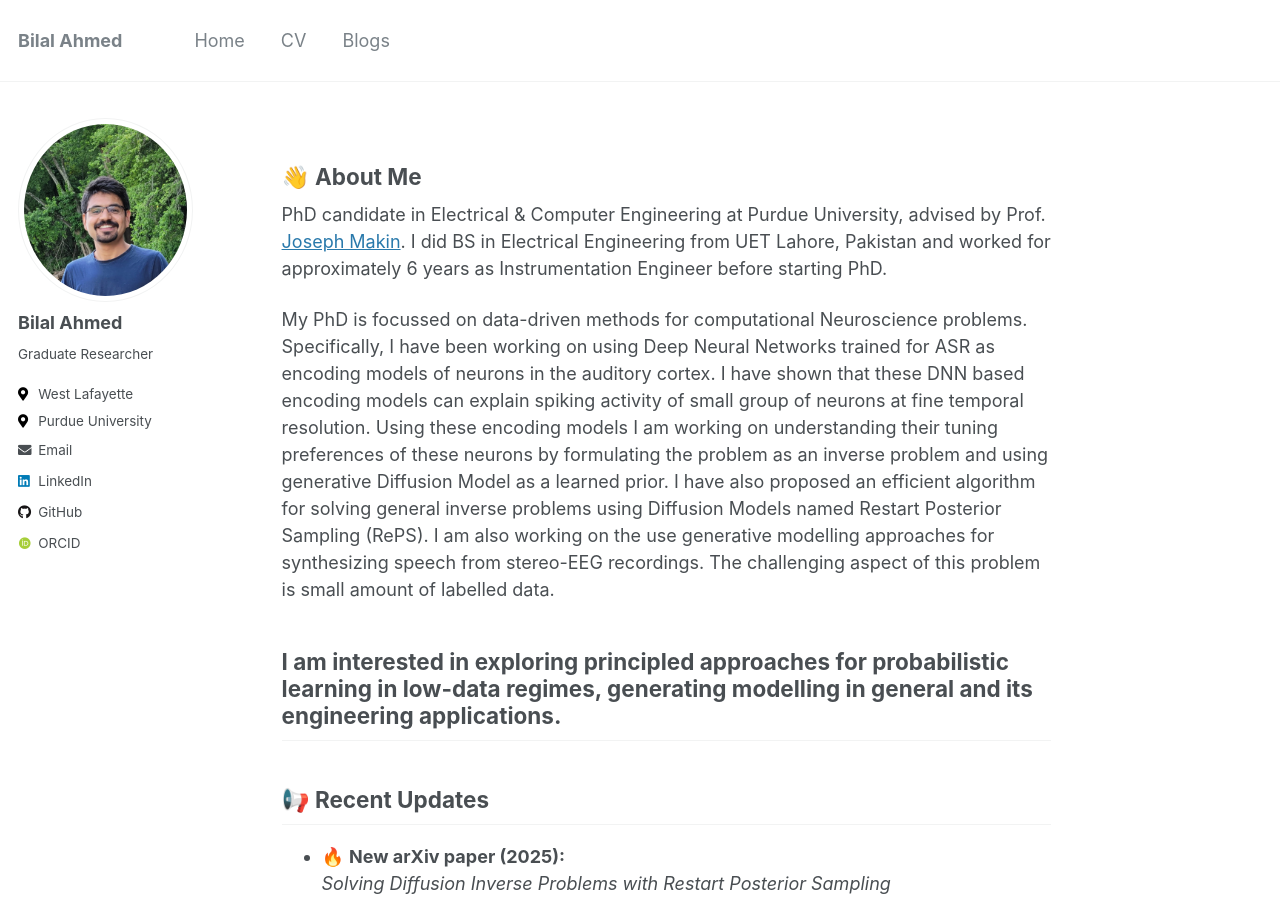
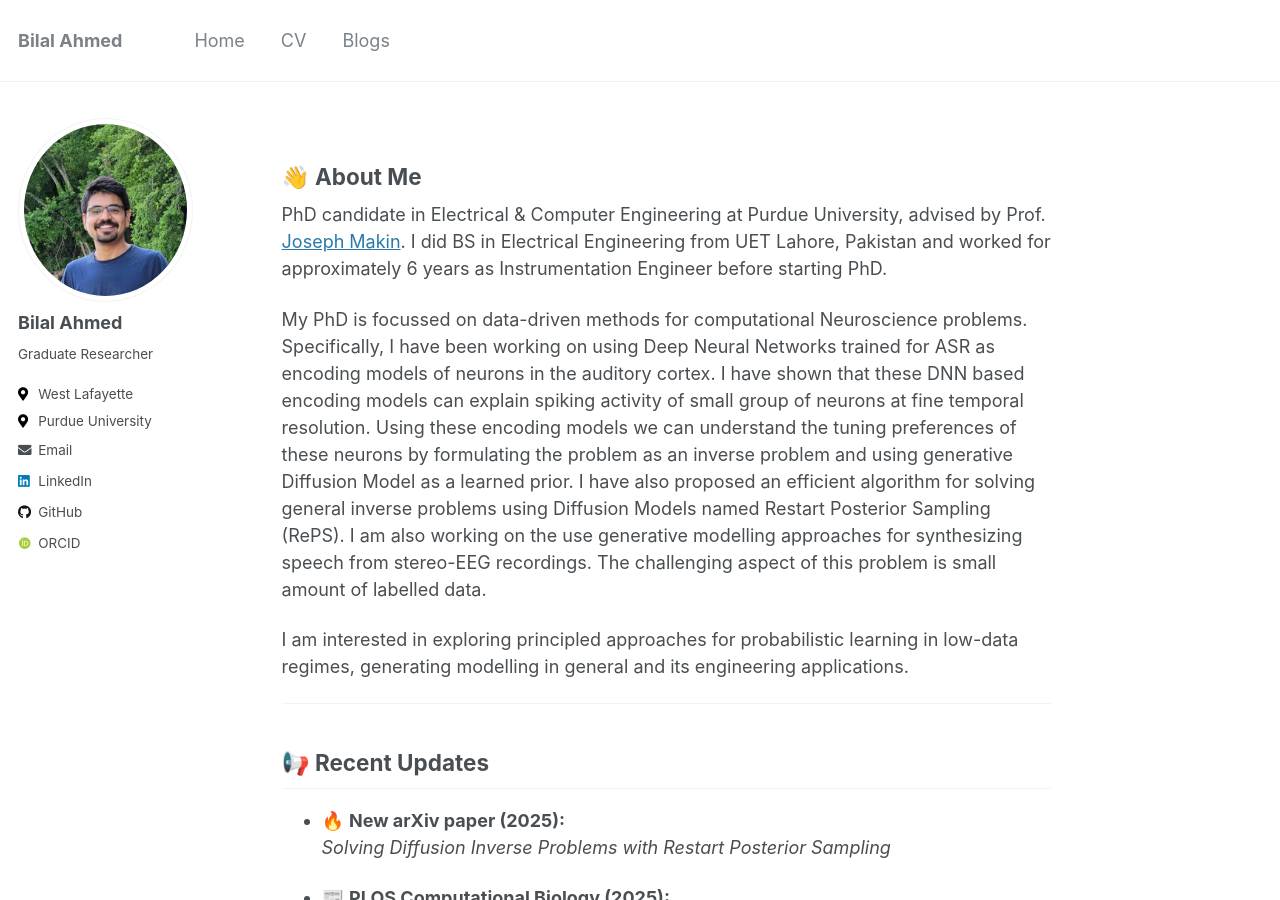
Before and after one commit to bilalhsp/bilalhsp.github.io, a Jekyll site: the page built from _pages/home.md, in a window 1280 px wide and 900 px high. Built offline with Jekyll 4.4.1, drawn with Linux system fonts in a browser that asks for light colours; some web fonts are replaced.

Commit message:
Refine PhD research description in home.md
Revised the description of PhD research focus and clarified the use of generative modeling approaches. Improved the flow and readability of the text.

```diff
--- a/_pages/home.md
+++ b/_pages/home.md
@@ -12,9 +12,11 @@ redirect_from:
 
 PhD candidate in Electrical & Computer Engineering at Purdue University, advised by Prof. [Joseph Makin](https://engineering.purdue.edu/ECE/People/ptProfile?resource_id=242786). I did BS in Electrical Engineering from UET Lahore, Pakistan and worked for approximately 6 years as Instrumentation Engineer before starting PhD.
 
-My PhD is focussed on data-driven methods for computational Neuroscience problems. Specifically, I have been working on using Deep Neural Networks trained for ASR as encoding models of neurons in the auditory cortex. I have shown that these DNN based encoding models can explain spiking activity of small group of neurons at fine temporal resolution. Using these encoding models I am working on understanding their tuning preferences of these neurons by formulating the problem as an inverse problem and using generative Diffusion Model as a learned prior. I have also proposed an efficient algorithm for solving general inverse problems using Diffusion Models named Restart Posterior Sampling (RePS). I am also working on the use generative modelling approaches for synthesizing speech from stereo-EEG recordings. The challenging aspect of this problem is small amount of labelled data.
+My PhD is focussed on data-driven methods for computational Neuroscience problems. Specifically, I have been working on using Deep Neural Networks trained for ASR as encoding models of neurons in the auditory cortex. I have shown that these DNN based encoding models can explain spiking activity of small group of neurons at fine temporal resolution. Using these encoding models we can understand the tuning preferences of these neurons by formulating the problem as an inverse problem and using generative Diffusion Model as a learned prior.
+I have also proposed an efficient algorithm for solving general inverse problems using Diffusion Models named Restart Posterior Sampling (RePS). I am also working on the use generative modelling approaches for synthesizing speech from stereo-EEG recordings. The challenging aspect of this problem is small amount of labelled data.
 
 I am interested in exploring principled approaches for probabilistic learning in low-data regimes, generating modelling in general and its engineering applications.
+
 ---
 
 ## 📢 Recent Updates
```
